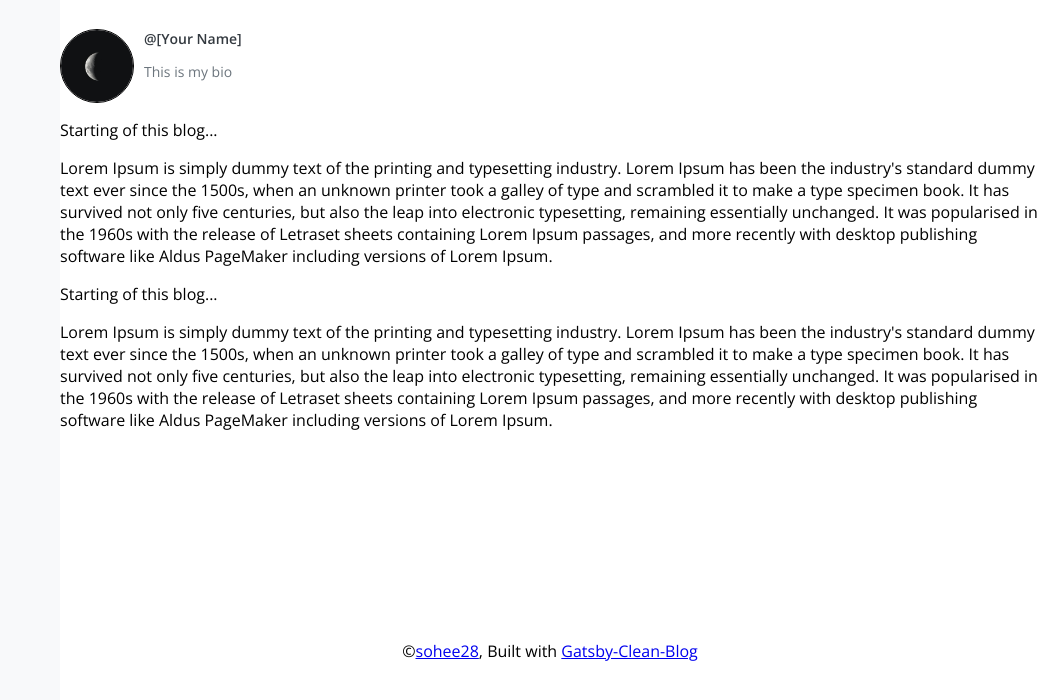
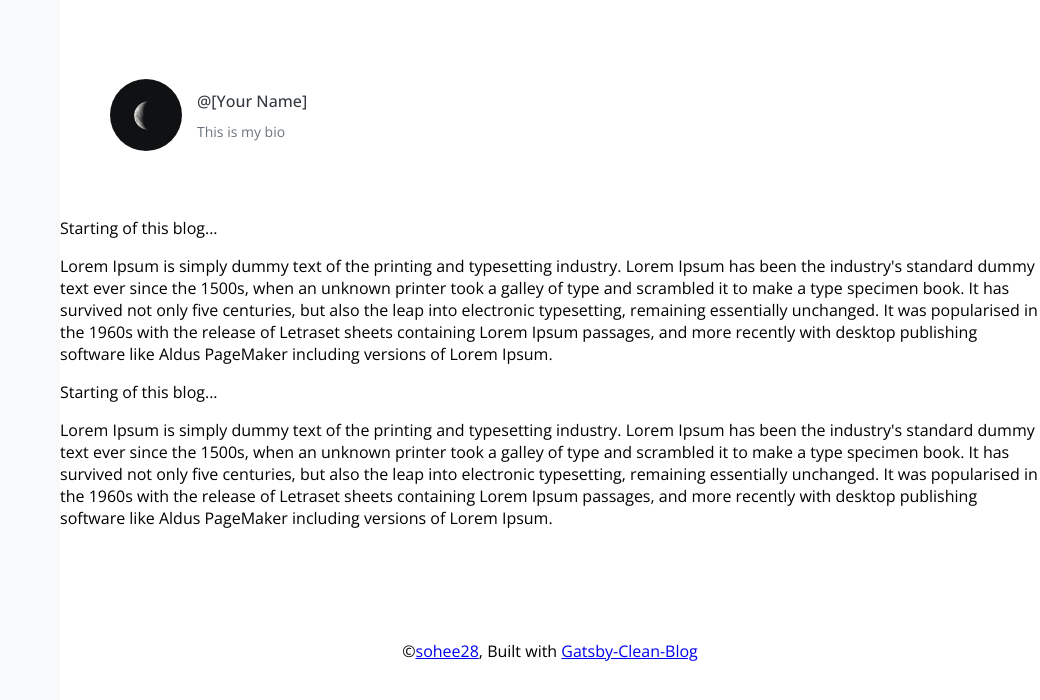
Before and after one commit to soheee-bae/Gatsby-Clean-Blog-Starter, a Gatsby site: page / in a window 1280 px wide. Shown: the part 100-800 px from the top of the page, without its empty margins (240-1280 px from the left). Built offline with nearby package versions, Linux system fonts and the light colour scheme; Gatsby itself is replaced by a stand-in of ours.

Commit message:
styling for bio component

```diff
--- a/src/components/bio/index.jsx
+++ b/src/components/bio/index.jsx
@@ -21,15 +21,12 @@ const Bio = () => {
               <Image
                 className="bio-image"
                 fixed={data.avatar.childImageSharp.fixed}
-              alt={author}
-              fadeIn={true}
-                style={{
-                  borderRadius: `100%`,
-                }}
+                alt={author}
+                fadeIn={true}
               />
                 <div className='bio-content'>
                   <span className='bio-link' onClick={()=>onClick(githubUrl)}>@{author}</span>
-                  <p className='bio-quote'>{bio}</p>
+                  <p className='bio-text'>{bio}</p>
                 </div>
               </div>
         )
--- a/src/components/bio/index.scss
+++ b/src/components/bio/index.scss
@@ -4,34 +4,30 @@
 .bio{
     display: flex;
     flex-direction: row;
-    gap:10px;
+    gap:15px;
+    padding:50px;
 }
 
 .bio-image{
     border-radius: 50%;
-    border:1px solid black;
-    width:45px;
-    height: 45px;
+    border:none;
 }
 
 .bio-content{
     display: flex;
     flex-direction: column;
+    justify-content: center;
+    gap: 10px;
 }
 
 .bio-link{
+    @extend .h5;
     cursor: pointer;
-    font-size: var(--text-sm);
-    font-weight: var(--font-semibold);
     color: var(--darkest-gray);
-    :hover{
-        font-weight: var(--font-extrabold);
-    }
 }
 
-.bio-quote{
-    font-size: var(--text-sm);
-    font-weight: var(--font-normal);
+.bio-text{
+    @extend .body-1;
+    margin: 0;
     color: var(--dark-gray);
-
 }
--- a/src/styles/_typography.scss
+++ b/src/styles/_typography.scss
@@ -50,14 +50,21 @@
     font-weight: var(--font-medium);
 }
 
+//bio
+.h5 {
+    font-size: var(--text-base);
+    font-weight: var(--font-medium);
+}
+
+
 //content
-.h5 {
+.body-1{
     font-size: var(--text-sm);
     font-weight: var(--font-normal);
 }
+//date
 
-//date
-.h6 {
+.body-2{
     font-size: var(--text-xs);
     font-weight: var(--font-normal);
 }
```
Also changed, not shown: assets/images/sky.jpeg (deleted), assets/images/user.jpg (deleted).
